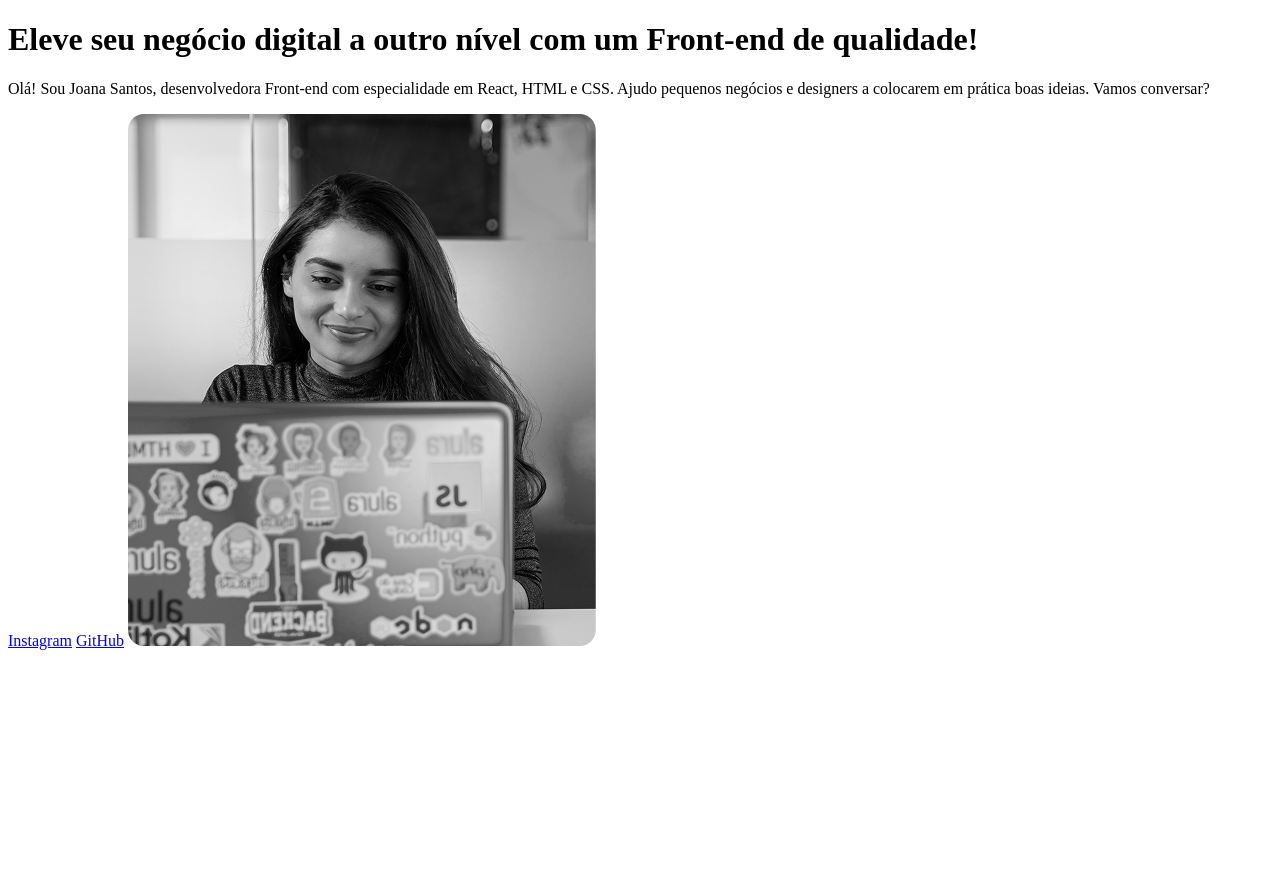
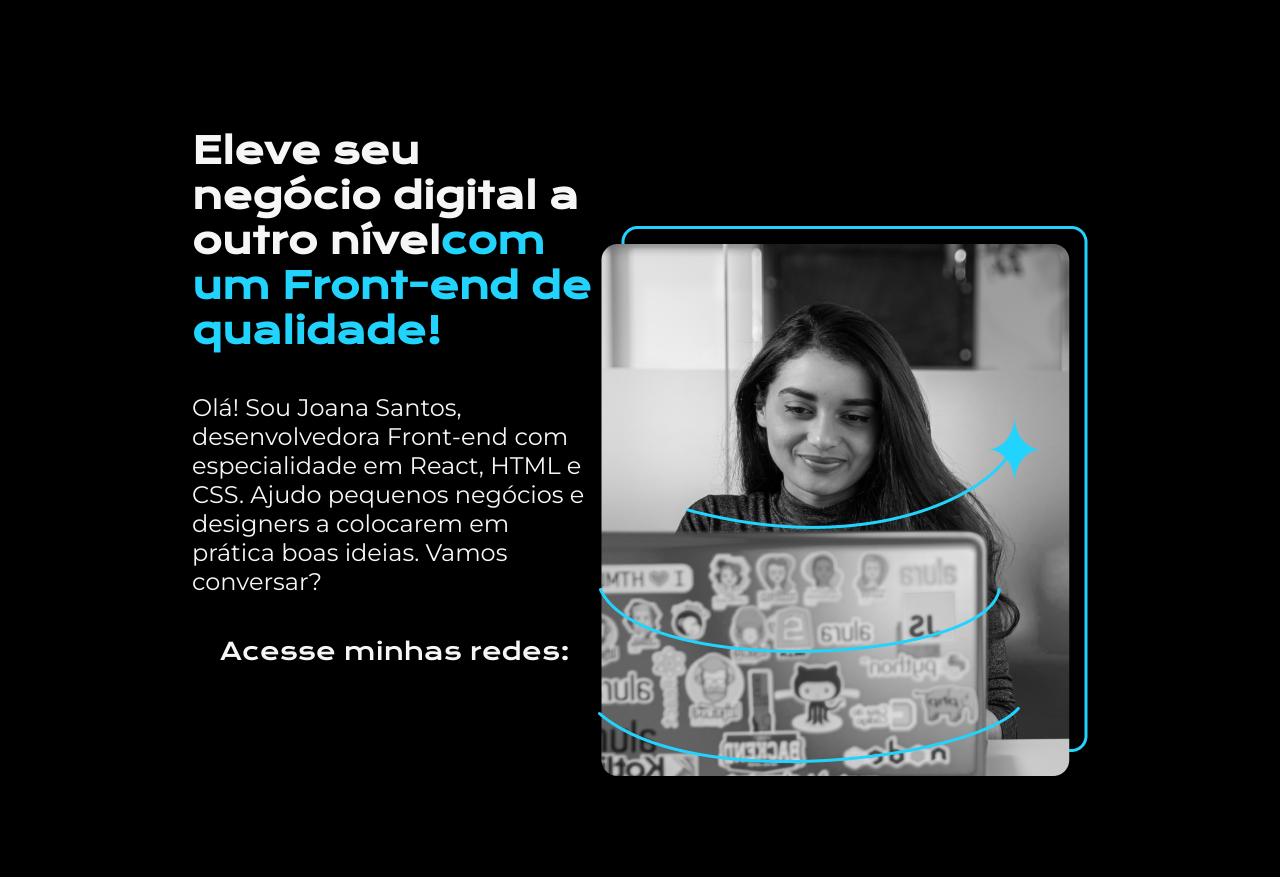
Before and after one commit to fnandonog/portfolio, a plain HTML site: page index.html in a window 1280 px wide. Before the commit the page ends 800 px from the top, so only its background shows below. Drawn offline with nearby package versions, Linux system fonts and the light colour scheme.

Commit message:
Curso 2 finalizado

```diff
--- a/index.html
+++ b/index.html
@@ -1,27 +1,35 @@
 <!DOCTYPE html>
 <html lang="pt-br">
+
 <head>
     <meta charset="UTF-8">
     <meta http-equiv="X-UA-Compatible" content="IE=edge">
     <meta name="viewport" content="width=device-width, initial-scale=1.0">
     <title>Portifolio</title>
+    <link rel="stylesheet" href="style.css">
 </head>
+
 <body>
     <header></header>
-    <main>
-        <h1>
-            Eleve seu negócio digital a outro nível
-            <strong>com um Front-end de qualidade!
+    <main class="apresentacao">
+        <section class="apresentacao__conteudo">
+            <h1 class="apresentacao__conteudo__titulo">Eleve seu negócio digital a outro nível<strong
+            class="titulo-destaque">com um Front-end de qualidade!
             </strong></h1>
-            <p>Olá! Sou Joana Santos, desenvolvedora
+            <p class="apresentacao__conteudo__texto">Olá! Sou Joana Santos, desenvolvedora
             Front-end com especialidade em React, HTML e
             CSS. Ajudo pequenos negócios e designers a
             colocarem em prática boas ideias. Vamos
             conversar?</p>
-            <a href="https://instagram.com/rafaballerini">Instagram</a>
-            <a href="https://github.com/guilhermeonrails">GitHub</a>
-            <img src="Rectangle 47.png" alt="Foto da Joana Santos programando">
+            <div class="apresentacao__links">
+                <h2 class="apresentacao__links__subtitulo">Acesse minhas redes:</h2>
+                <a class="apresentacao__links__link" href="https://instagram.com/rafaballerini">Instagram</a>
+                <a class="apresentacao__links__link" href="https://github.com/guilhermeonrails">GitHub</a>
+            </div>
+        </section>
+        <img src="imagem.png" alt="Foto da Joana Santos programando">
     </main>
     <footer></footer>
 </body>
+
 </html>
--- /dev/null
+++ b/style.css
@@ -0,0 +1,67 @@
+@import url('https://fonts.googleapis.com/css2?family=Krona+One&family=Montserrat:wght@400;600&display=swap');
+
+*{
+    margin: 0;
+    padding: 0;
+}
+
+body{
+    height: 100vh;
+    box-sizing: border-box;
+    background-color: #000000;
+    color: #F6F6F6;
+}
+
+.titulo-destaque{
+    color: #22D4FD;
+}
+
+.apresentacao{
+    margin: 10% 15%;
+    display: flex;
+    align-items: center;
+    justify-content: space-between;
+}
+.apresentacao__conteudo{
+    width: 615px;
+    display: flex;
+    flex-direction: column;
+    gap: 40px;
+}
+
+.apresentacao__conteudo__titulo{
+    font-size: 36px;
+    font-family: 'Krona One', sans-serif;
+}
+
+.apresentacao__conteudo__texto{
+    font-size: 24px;
+    font-family: 'Montserrat', sans-serif;
+}
+
+.apresentacao__links{
+    display: flex;
+    justify-content: space-between;
+    flex-direction: column;
+    align-items: center;
+    gap: 32px;
+}
+
+.apresentacao__links__subtitulo {
+    font-family: "Krona One", sans-serif;
+    font-weight: 400;
+    font-size: 24px;
+}
+
+.apresentacao__links__link{
+    /* background-color: none; */
+    width: 280px;
+    text-align: center;
+    border-radius: 16px;
+    font-size: 24px;
+    font-weight: 600;
+    padding: 21.5px 0;
+    text-decoration: none;
+    color: #000000;
+    font-family: 'Montserrat', sans-serif;
+}
```
Also changed, not shown: Imagem.png (added), Rectangle 47.png (deleted).
